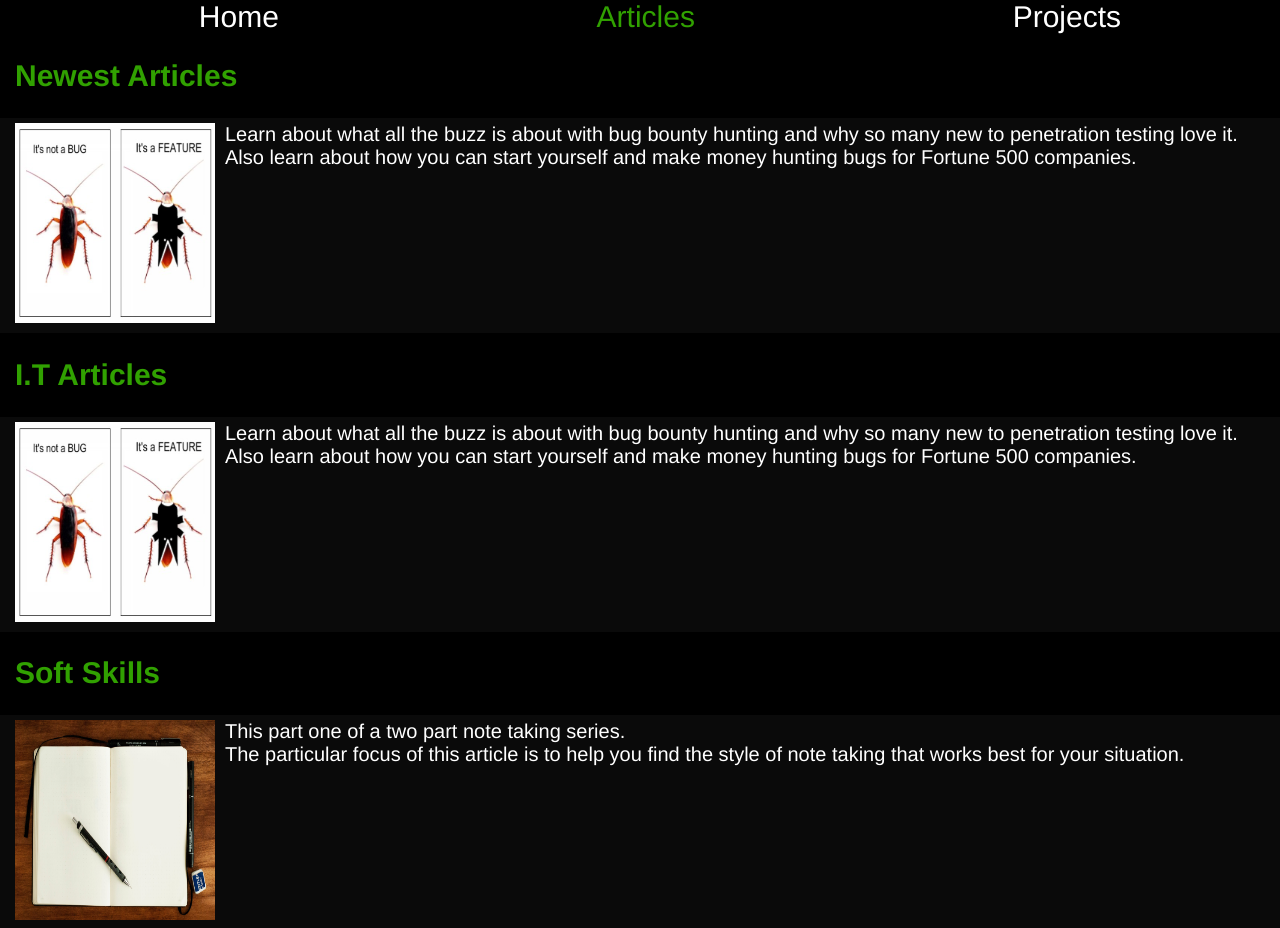
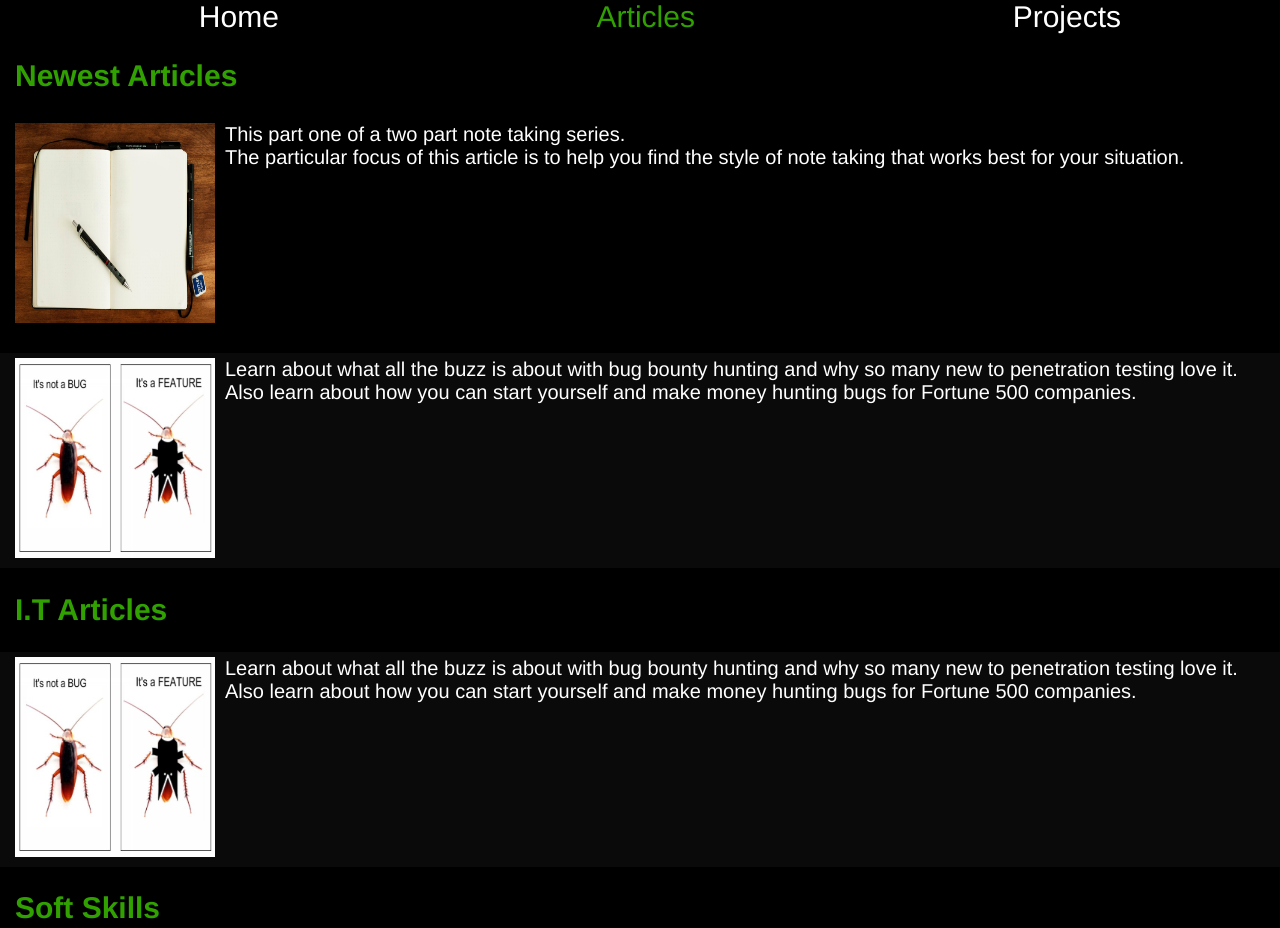
Before and after one commit to Blackhatwhitehat1/Blackhatwhitehat1.github.io, a plain HTML site: page articles/articles.html in a window 1280 px wide. Shown: the top 928 px of the page. Drawn offline with Linux system fonts and the light colour scheme.

Commit message:
Added the new article to the newest articles section.

```diff
--- a/articles/articles.html
+++ b/articles/articles.html
@@ -21,6 +21,20 @@
     </header>
 
     <h2>Newest Articles</h2>
+
+    <div>
+        <ul class="articles_w">
+            <li class="linklist"><div><img src="/articles/photos/note_book.png" alt="A blank note book for you to fill."></div></li>
+            <li class="linklist">
+                <div>
+                    <p class="linklist">
+                        <a href="/articles/HowtotakegoodnotespartI.html">This part one of a two part note taking series. <br>The particular
+                            focus of this article is to help you find the style of note taking that works best for your situation.
+                        </p></a>
+                    </div>
+                </li>
+        </ul>
+    </div>
 
     <div>
         <ul class="articles_l">
```
